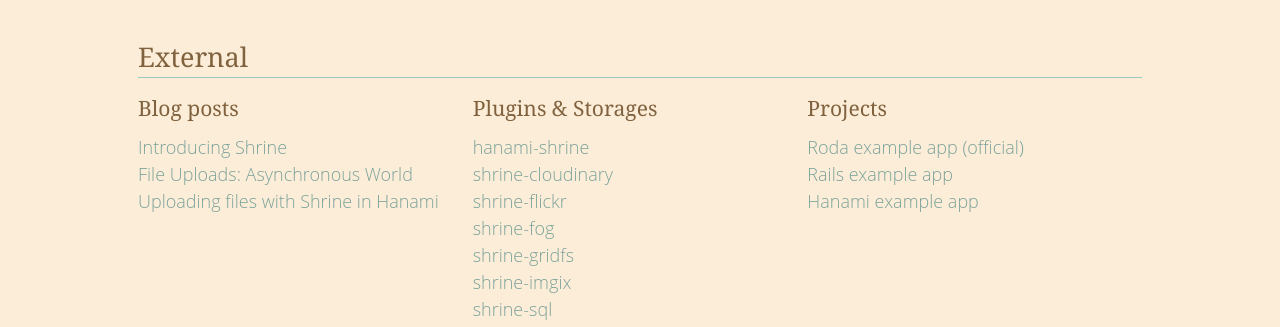
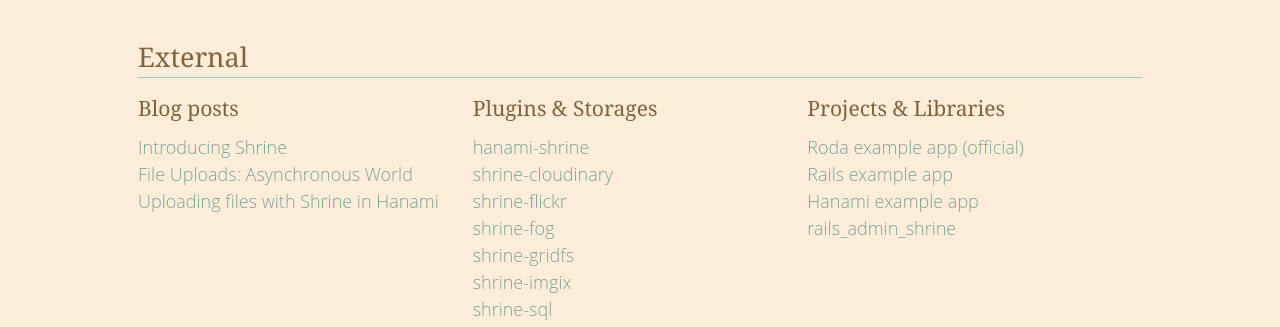
Before and after one commit to avinashcodeer/Romenics, a Jekyll site: the page built from www/index.html, in a window 1280 px wide. Shown: the part 1865-2192 px from the top of the page. Built offline with Jekyll 4.4.1, drawn with Linux system fonts in a browser that asks for light colours; emoji names are drawn with the system emoji font.

Commit message:
Link rails_admin_shrine on the website

```diff
--- a/www/_data/external.yml
+++ b/www/_data/external.yml
@@ -35,7 +35,7 @@
       name: shrine-sql
       url: https://github.com/janko-m/shrine-sql
 -
-  title: Projects
+  title: Projects & Libraries
   items:
     -
       name: Roda example app (official)
@@ -46,3 +46,6 @@
     -
       name: Hanami example app
       url: https://github.com/katafrakt/hanami-shrine-example
+    -
+      name: rails_admin_shrine
+      url: https://github.com/iquest/rails_admin_shrine
```
